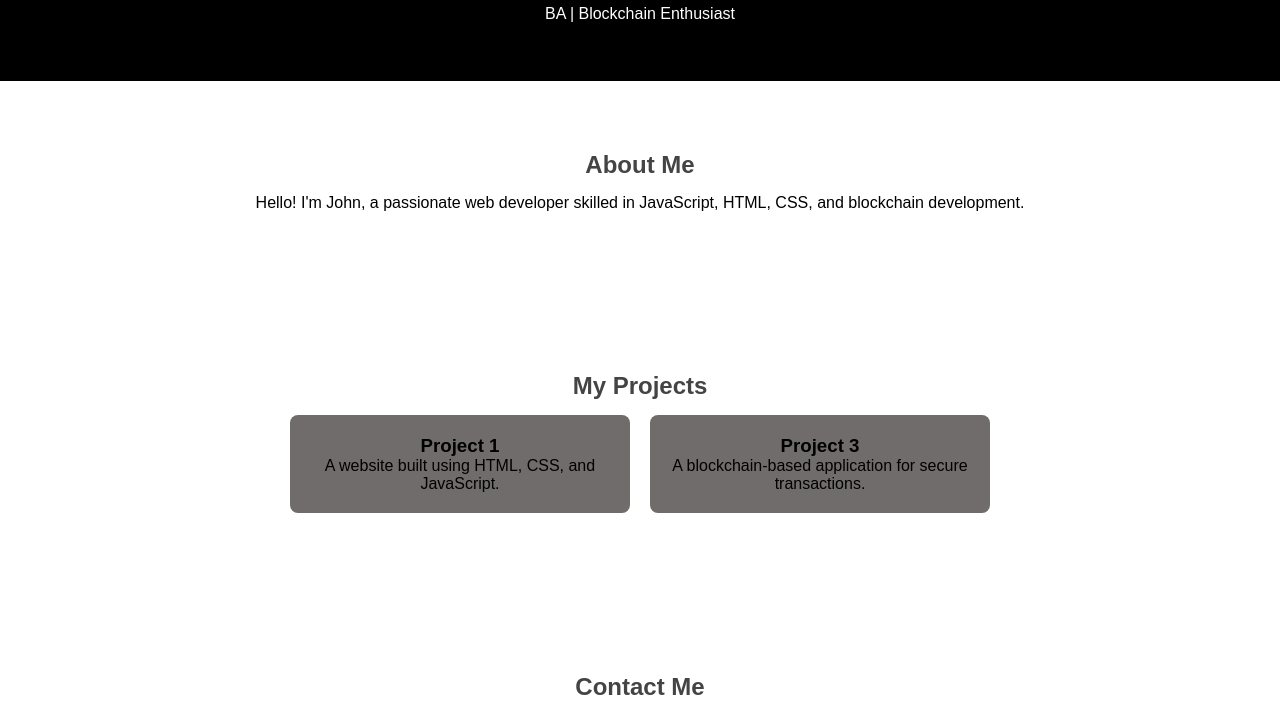
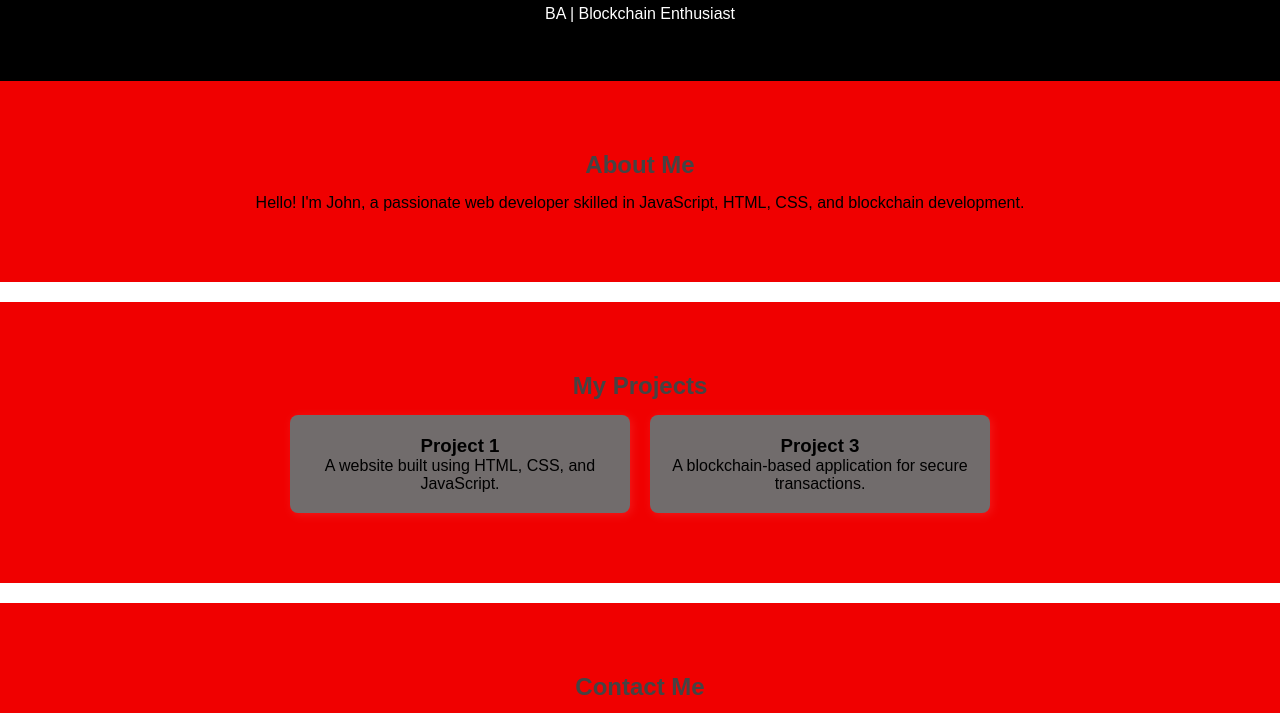
Before and after one commit to Phusit-Phaibunsombat/portfolio, a plain HTML site: page index.html in a window 1280 px wide. Shown: the part 80-793 px from the top of the page. Drawn offline with Linux system fonts and the light colour scheme.

Commit message:
background

```diff
--- a/styles.css
+++ b/styles.css
@@ -56,7 +56,7 @@ nav ul li a {
 /* Sections */
 section {
   padding: 50px 0;
-  background: #ffffff;
+  background: #f00000;
   margin-bottom: 20px;
 }
 
```
